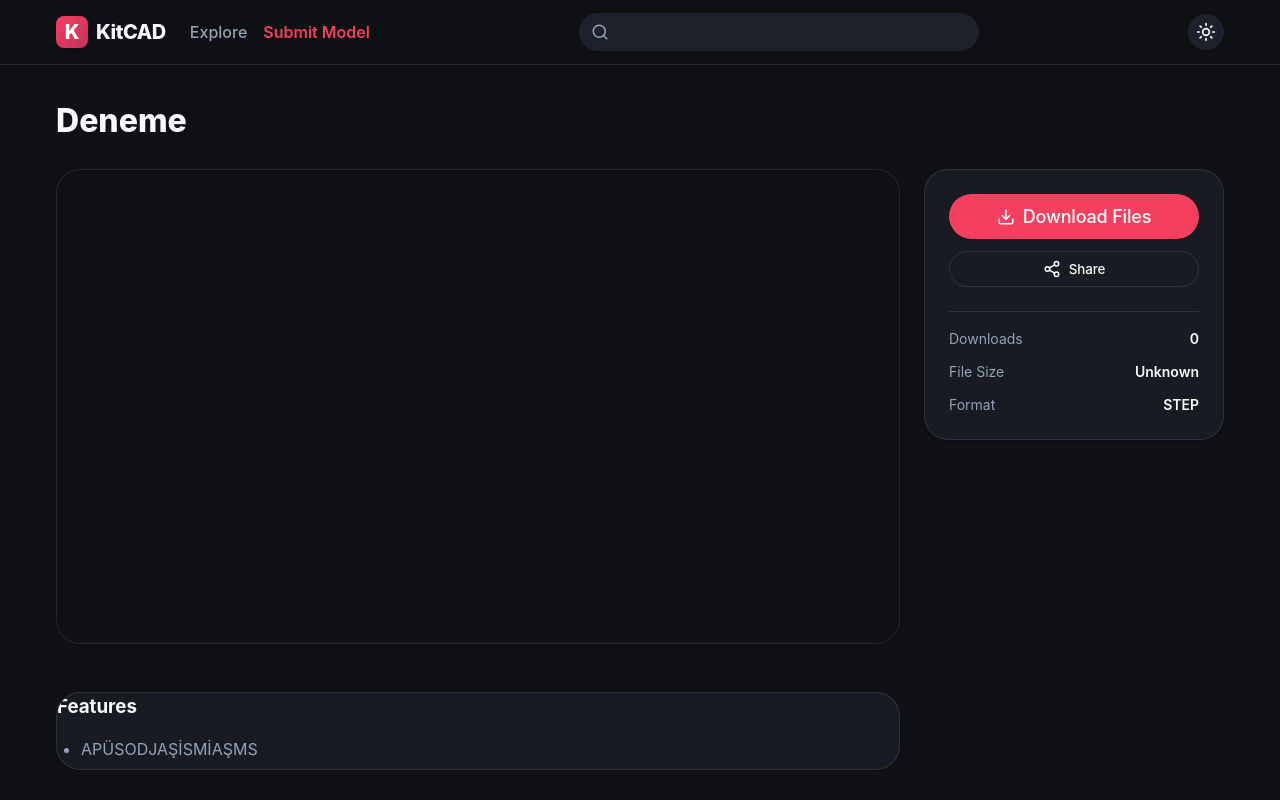
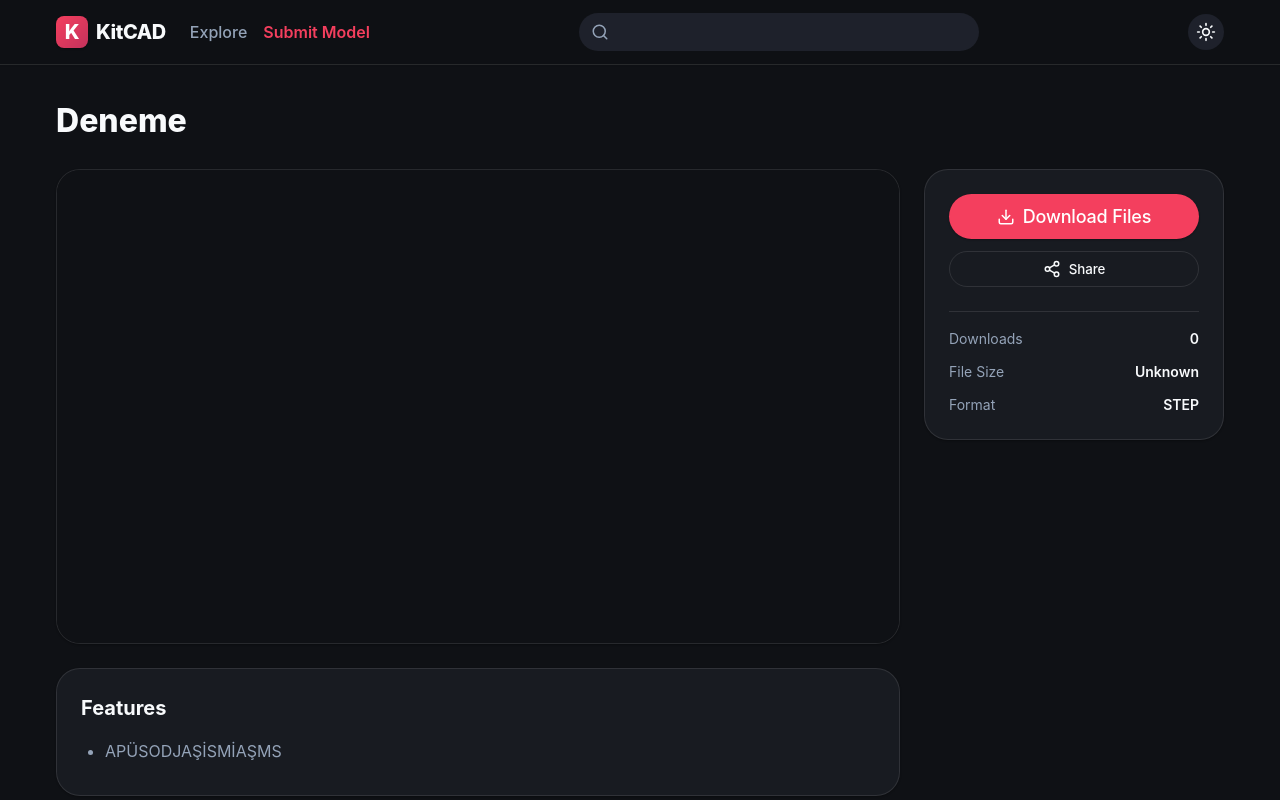
Before and after one commit to Gurates/KitCad, a React (Vite) app: page /model/m1784223077283 in a window 1280 px wide. Shown: the top 800 px of the page. Built offline with nearby package versions, Linux system fonts and the light colour scheme; no server answers.

Commit message:
fix: add proper padding to Features card on ModelDetails and clean up comments

```diff
--- a/src/pages/Admin/Admin.jsx
+++ b/src/pages/Admin/Admin.jsx
@@ -10,7 +10,6 @@ const Admin = () => {
   const [password, setPassword] = useState('');
   const [error, setError] = useState('');
 
-  // Form State
   const [modelName, setModelName] = useState('');
   const [teamNumber, setTeamNumber] = useState('');
   const [categories, setCategories] = useState([]);
@@ -19,12 +18,10 @@ const Admin = () => {
   const [selectedStepFile, setSelectedStepFile] = useState(null);
   const [selectedGlbFile, setSelectedGlbFile] = useState(null);
 
-  // Upload Pipeline State
   const [isUploading, setIsUploading] = useState(false);
-  const [uploadStatus, setUploadStatus] = useState(''); // 'uploading', 'success'
+  const [uploadStatus, setUploadStatus] = useState('');
   const [progress, setProgress] = useState(0);
 
-  // Download Counts State
   const [downloadCounts, setDownloadCounts] = useState({});
   const [totalDownloads, setTotalDownloads] = useState(0);
 
@@ -325,7 +322,7 @@ const Admin = () => {
               {isUploading && (
                 <div className="upload-progress-container">
                   <div className="progress-status">
-                    <span><RefreshCw size={16} className="spin"/> Writing files to public folder...</span>
+                    <span><RefreshCw size={16} className="spin" /> Writing files to public folder...</span>
                     <span>{progress}%</span>
                   </div>
                   <div className="progress-bar-bg">
--- a/src/pages/ModelDetails/ModelDetails.css
+++ b/src/pages/ModelDetails/ModelDetails.css
@@ -76,6 +76,28 @@
 .model-description h3 {
   margin-bottom: var(--spacing-4);
   font-size: 1.25rem;
+}
+
+.model-features {
+  padding: var(--spacing-6);
+  word-break: break-word;
+  overflow-wrap: break-word;
+}
+
+.model-features h3 {
+  margin-bottom: var(--spacing-4);
+  font-size: 1.25rem;
+  color: var(--color-text-main);
+}
+
+.model-features ul {
+  list-style-type: disc;
+  padding-left: var(--spacing-6);
+  color: var(--color-text-muted);
+}
+
+.model-features li {
+  margin-bottom: var(--spacing-2);
 }
 
 .model-tags-full {
--- a/src/pages/ModelDetails/ModelDetails.jsx
+++ b/src/pages/ModelDetails/ModelDetails.jsx
@@ -99,7 +99,6 @@ Find more models at ${window.location.origin}`;
 
       <div className="model-details-content">
         <div className="model-main">
-          {/* 3D Viewer */}
           <div className="model-viewer card">
             {model.glbUrl ? (
               <model-viewer
@@ -123,11 +122,11 @@ Find more models at ${window.location.origin}`;
           </div>
 
           {model.features && model.features.length > 0 && (
-            <div className="model-features card" style={{ marginTop: 'var(--spacing-6)' }}>
-              <h3 style={{ marginBottom: 'var(--spacing-4)', color: 'var(--color-text-main)' }}>Features</h3>
-              <ul style={{ listStyleType: 'disc', paddingLeft: 'var(--spacing-6)', color: 'var(--color-text-muted)' }}>
+            <div className="model-features card">
+              <h3>Features</h3>
+              <ul>
                 {model.features.map((feature, idx) => (
-                  <li key={idx} style={{ marginBottom: 'var(--spacing-2)' }}>{feature}</li>
+                  <li key={idx}>{feature}</li>
                 ))}
               </ul>
             </div>
--- a/src/services/storageService.js
+++ b/src/services/storageService.js
@@ -1,23 +1,14 @@
-/**
- * Local Storage Service for Development
- * Connects to the custom Vite Plugin at /api/local-upload
- */
-
 const fileToBase64 = (file) => new Promise((resolve, reject) => {
   const reader = new FileReader();
   reader.readAsDataURL(file);
-  reader.onload = () => resolve(reader.result.split(',')[1]); // Get just base64 string
+  reader.onload = () => resolve(reader.result.split(',')[1]);
   reader.onerror = error => reject(error);
 });
 
 export const storageService = {
-  /**
-   * Upload both files to the local Vite Dev Server API
-   */
   async localUpload(modelName, teamNumber, categories, features, thumbFile, stepFile, glbFile, onProgress) {
     if (onProgress) onProgress(20);
 
-    // Convert files to base64
     let stepFileData = null;
     let glbFileData = null;
     let thumbFileData = null;
```
